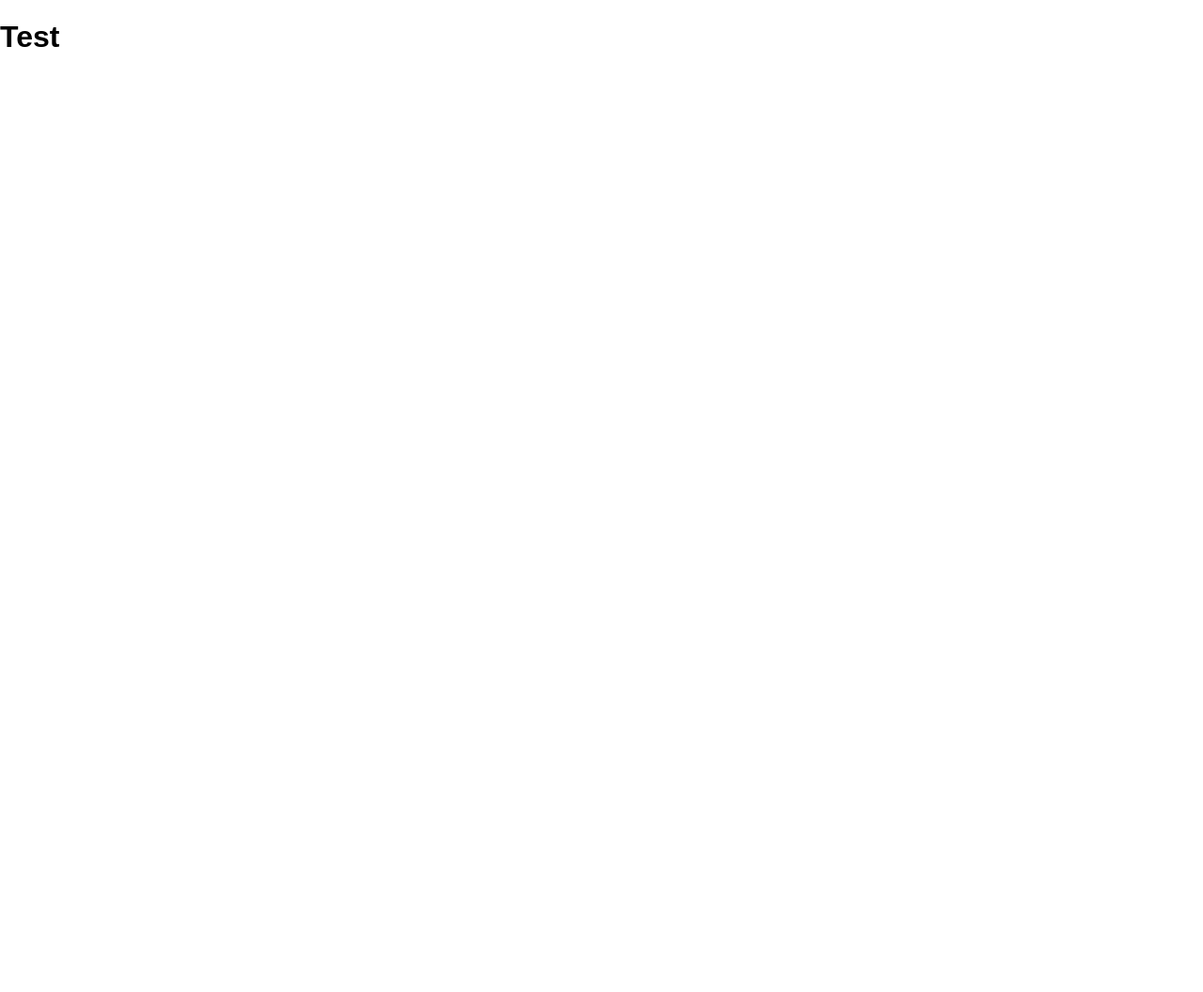
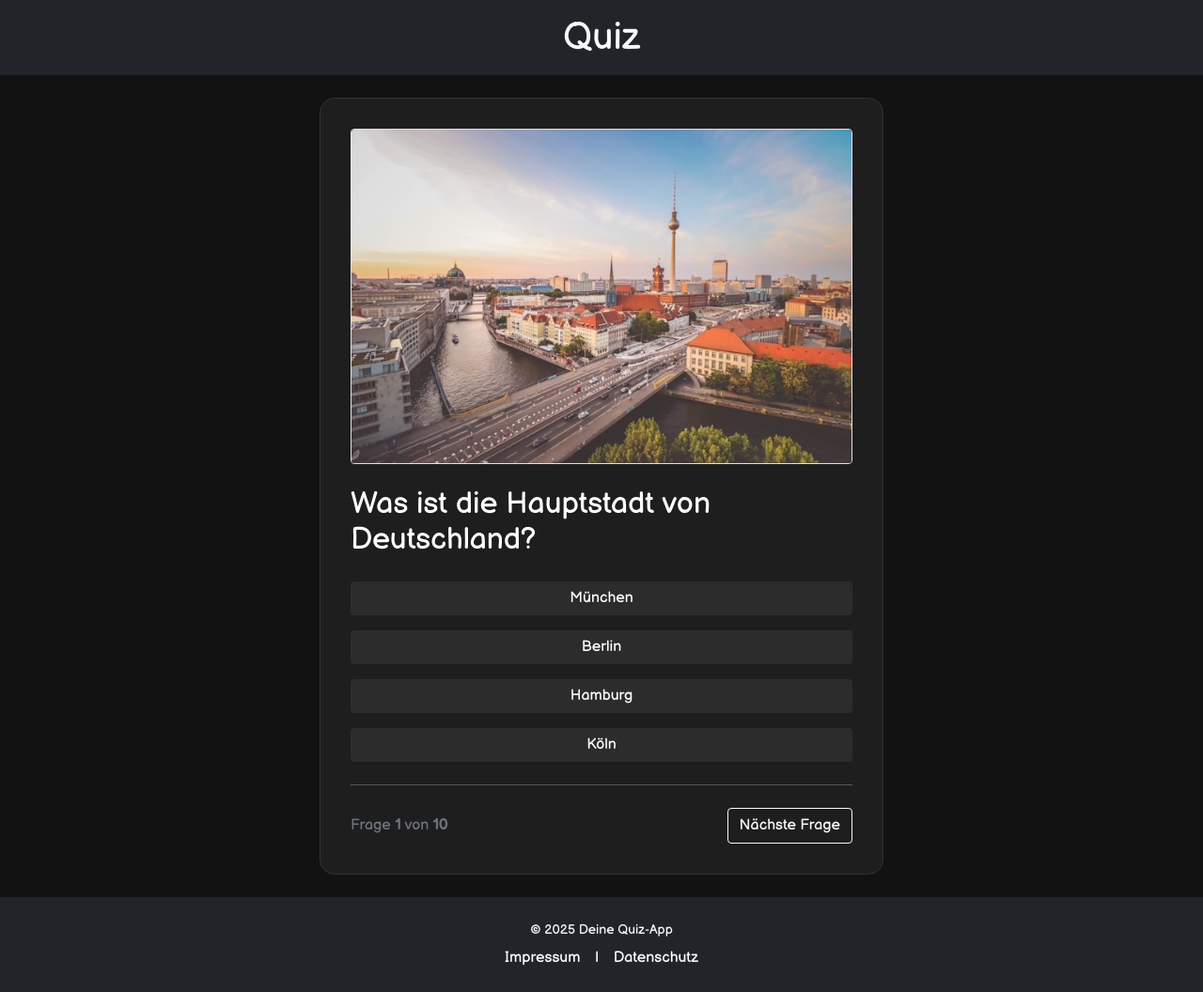
Before and after one commit to Paveluschka250/quizapp, a plain HTML site: page index.html in a window 1280 px wide. Shown: the whole page at 94% size. Before the commit the page ends 800 px from the top, so only its background shows below. Drawn offline with nearby package versions, Linux system fonts and the light colour scheme; a web font is replaced by a local one.

Commit message:
feat: enhanced quiz layout with image display, object-fit styling, question counter, and legal footer links

```diff
--- a/css/standard.css
+++ b/css/standard.css
@@ -1,6 +1,6 @@
 @font-face {
-  font-family: "schrift";
-  src: url("../assets/fonts/schrift.ttf") format("truetype");
+  font-family: "balsamiq-sans";
+  src: url("../assets/fonts/balsamiq-sans.ttf") format("truetype");
 }
 
 * {
@@ -11,5 +11,10 @@ html,
 body {
   margin: 0;
   scroll-behavior: smooth;
-  font-family: "schrift", Arial, Helvetica, sans-serif;
+  font-family: "balsamiq-sans", Arial, Helvetica, sans-serif;
 }
+
+body {
+  background-color: #121212;
+  color: #ffffff;
+}
--- a/css/style.css
+++ b/css/style.css
@@ -0,0 +1,36 @@
+main .quiz-card {
+  background-color: #1e1e1e;
+  border: 1px solid #333;
+  border-radius: 1rem;
+  padding: 2rem;
+}
+
+main .quiz-card div .btn-answer {
+  background-color: #2c2c2c;
+  border: none;
+  color: #fff;
+}
+
+main .quiz-card div .btn-answer:hover {
+  background-color: #444;
+}
+
+footer {
+  left: 0;
+  bottom: 0;
+  width: 100%;
+  background-color: red;
+  color: white;
+  text-align: center;
+}
+
+footer a {
+  color: #ffffff;
+  text-decoration: none;
+  transition: color 0.3s ease, text-decoration 0.3s ease;
+}
+
+footer a:hover {
+  color: #4caf50;
+  text-decoration: underline;
+}
--- a/index.html
+++ b/index.html
@@ -3,18 +3,71 @@
   <head>
     <meta charset="UTF-8" />
     <meta name="viewport" content="width=device-width, initial-scale=1.0" />
+
+    <link
+      href="https://cdn.jsdelivr.net/npm/bootstrap@5.0.2/dist/css/bootstrap.min.css"
+      rel="stylesheet"
+      integrity="sha384-EVSTQN3/azprG1Anm3QDgpJLIm9Nao0Yz1ztcQTwFspd3yD65VohhpuuCOmLASjC"
+      crossorigin="anonymous"
+    />
     <link rel="stylesheet" href="./css/standard.css" />
     <link rel="stylesheet" href="./css/style.css" />
-    <link rel="icon" href="./assets/icons/favicon.svg" />
-    <title>Titel</title>
+    <link rel="icon" href="./assets/icons/favicon.ico" />
+    <title>Quizapp</title>
   </head>
-  <body>
-    <header></header>
-    <main>
-      <h1>Test</h1>
+  <body onload="init()">
+    <header class="container-fluid bg-dark text-light py-3 text-center mb-4">
+      <h1 class="mb-0">Quiz</h1>
+    </header>
+
+    <main
+      class="container d-flex justify-content-center align-items-center"
+      style="min-height: 80vh"
+    >
+      <div class="quiz-card w-100" style="max-width: 600px">
+        <img
+          class="mb-4 rounded border img-fluid"
+          id="picture"
+          alt="Quiz Bild"
+        />
+        <h2 class="mb-4" id="question">FRAGE</h2>
+        <div class="d-grid gap-3">
+          <button class="btn btn-answer" id="answer-1">ANTWORT 1</button>
+          <button class="btn btn-answer" id="answer-2">ANTWORT 2</button>
+          <button class="btn btn-answer" id="answer-3">ANTWORT 3</button>
+          <button class="btn btn-answer" id="answer-4">ANTWORT 4</button>
+        </div>
+
+        <hr class="my-4 border-secondary" />
+
+        <div class="d-flex justify-content-between align-items-center">
+          <span class="text-muted"
+            >Frage <b id="questions-number"></b> von
+            <b id="questions-length"></b
+          ></span>
+          <button class="btn btn-outline-light">Nächste Frage</button>
+        </div>
+      </div>
     </main>
-    <footer></footer>
+
+    <footer class="container-fluid bg-dark text-light py-4 mt-4">
+      <div class="container text-center">
+        <small class="d-block mb-2">© 2025 Deine Quiz-App</small>
+        <div class="d-flex justify-content-center gap-3">
+          <a href="./pages/impressum.html">Impressum</a>
+          <span>|</span>
+          <a href="./pages/privacy-policy.html">Datenschutz</a>
+        </div>
+      </div>
+    </footer>
+
+    <script src="./js/data.js"></script>
+    <script src="./js/script.js"></script>
+    <script src="./js/templates.js"></script>
+    <script
+      src="https://cdn.jsdelivr.net/npm/bootstrap@5.0.2/dist/js/bootstrap.bundle.min.js"
+      integrity="sha384-MrcW6ZMFYlzcLA8Nl+NtUVF0sA7MsXsP1UyJoMp4YLEuNSfAP+JcXn/tWtIaxVXM"
+      crossorigin="anonymous"
+    ></script>
   </body>
-  <script src="./js/script.js"></script>
-  <script src="./js/templates.js"></script>
 </html>
--- /dev/null
+++ b/js/data.js
@@ -0,0 +1,64 @@
+let quiz =
+[
+  {
+    "question": "Was ist die Hauptstadt von Deutschland?",
+    "answers": ["München", "Berlin", "Hamburg", "Köln"],
+    "correctAnswer": 1,
+    "picture": "./assets/img/pic-1.jpg"
+  },
+  {
+    "question": "Welches Element hat das chemische Symbol 'O'?",
+    "answers": ["Gold", "Osmium", "Sauerstoff", "Zink"],
+    "correctAnswer": 2,
+    "picture": "./assets/img/pic-2.jpg"
+  },
+  {
+    "question": "Wer schrieb 'Faust'?",
+    "answers": ["Friedrich Schiller", "Johann Wolfgang von Goethe", "Thomas Mann", "Heinrich Heine"],
+    "correctAnswer": 1,
+    "picture": "./assets/img/pic-3.jpg"
+  },
+  {
+    "question": "Wie viele Planeten hat unser Sonnensystem?",
+    "answers": ["7", "8", "9", "10"],
+    "correctAnswer": 1,
+    "picture": "./assets/img/pic-4.jpg"
+  },
+  {
+    "question": "Was ist das größte Organ des menschlichen Körpers?",
+    "answers": ["Herz", "Lunge", "Haut", "Leber"],
+    "correctAnswer": 2,
+    "picture": "./assets/img/pic-5.jpg"
+  },
+  {
+    "question": "In welchem Jahr fiel die Berliner Mauer?",
+    "answers": ["1987", "1988", "1989", "1990"],
+    "correctAnswer": 2,
+    "picture": "./assets/img/pic-6.jpg"
+  },
+  {
+    "question": "Wie heißt der höchste Berg der Welt?",
+    "answers": ["K2", "Mount Everest", "Makalu", "Kangchendzönga"],
+    "correctAnswer": 1,
+    "picture": "./assets/img/pic-7.jpg"
+  },
+  {
+    "question": "Welche Programmiersprache wird hauptsächlich für Webseiten verwendet?",
+    "answers": ["Python", "C++", "JavaScript", "Java"],
+    "correctAnswer": 2,
+    "picture": "./assets/img/pic-8.jpg"
+  },
+  {
+    "question": "Welcher Planet ist der Sonne am nächsten?",
+    "answers": ["Venus", "Mars", "Merkur", "Erde"],
+    "correctAnswer": 2,
+    "picture": "./assets/img/pic-9.jpg"
+  },
+  {
+    "question": "Wer malte die Mona Lisa?",
+    "answers": ["Michelangelo", "Pablo Picasso", "Leonardo da Vinci", "Vincent van Gogh"],
+    "correctAnswer": 2,
+    "picture": "./assets/img/pic-10.jpg"
+  }
+]
+;
--- a/js/script.js
+++ b/js/script.js
@@ -0,0 +1,17 @@
+let current = 0
+
+function init() {
+    document.getElementById('questions-length').innerHTML = quiz.length;
+    document.getElementById('questions-number').innerHTML = current + 1;
+    showQuiz()
+}
+
+function showQuiz() {
+    let quizNumber = quiz[current];
+    document.getElementById('picture').src = quizNumber.picture;
+    document.getElementById('question').innerHTML = quizNumber.question;
+    document.getElementById('answer-1').innerHTML = quizNumber.answers[0];
+    document.getElementById('answer-2').innerHTML = quizNumber.answers[1];
+    document.getElementById('answer-3').innerHTML = quizNumber.answers[2];
+    document.getElementById('answer-4').innerHTML = quizNumber.answers[3];
+}
```
Also changed, not shown: pages/impressum.html (+25 -4 lines), pages/privacy-policy.html (+25 -4 lines), assets/docs/OFL.txt (added), assets/fonts/balsamiq-sans.ttf (added), assets/icons/favicon.ico (added), assets/img/pic-1.jpg (added).
